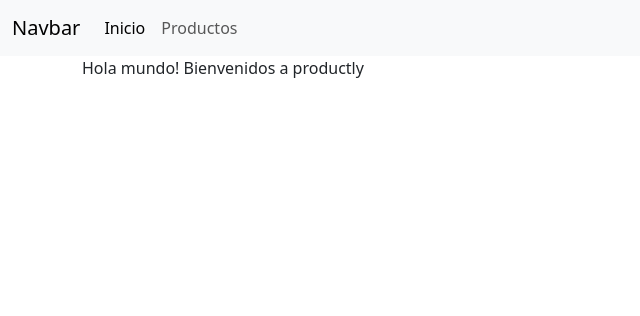
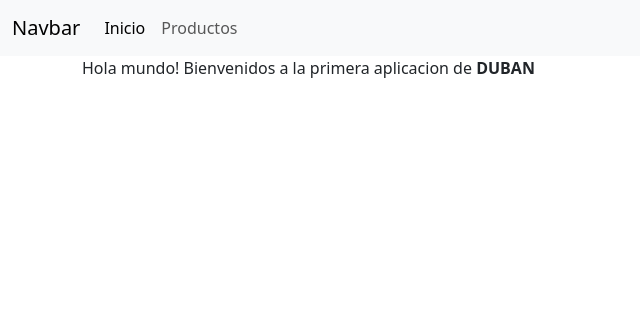
Before and after one commit to JheisonQuiroga/productly, a Django app: page / in a window 1280 px wide. Shown: the top 316 px of the page, without its empty margins (0-640 px from the left). Run offline with Django 4.2, Linux system fonts and the light colour scheme.

Commit message:
cambios en el inicio

```diff
--- a/templates/inicio.html
+++ b/templates/inicio.html
@@ -2,5 +2,5 @@
 
 
 {% block content %}
-    Hola mundo! Bienvenidos a productly
+    Hola mundo! Bienvenidos a la primera aplicacion de <strong>DUBAN</strong>
 {% endblock content %}
```
